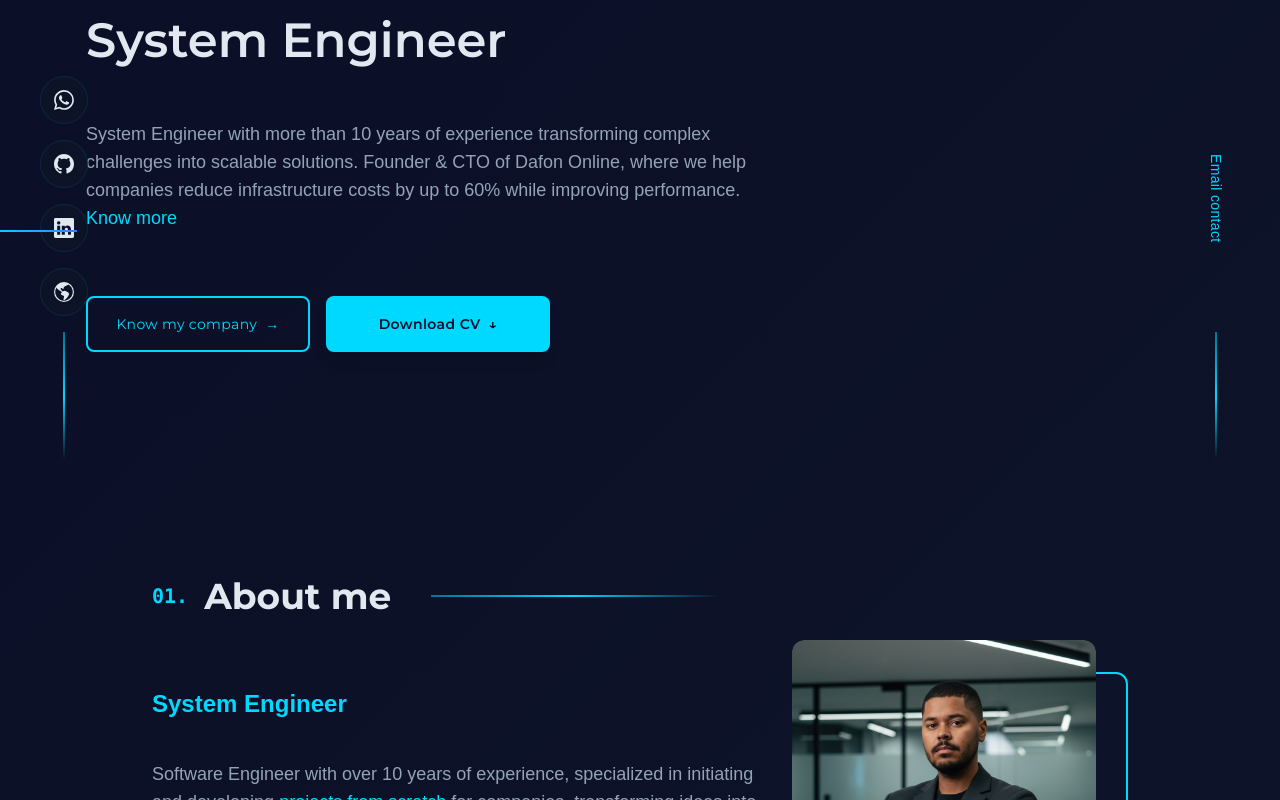
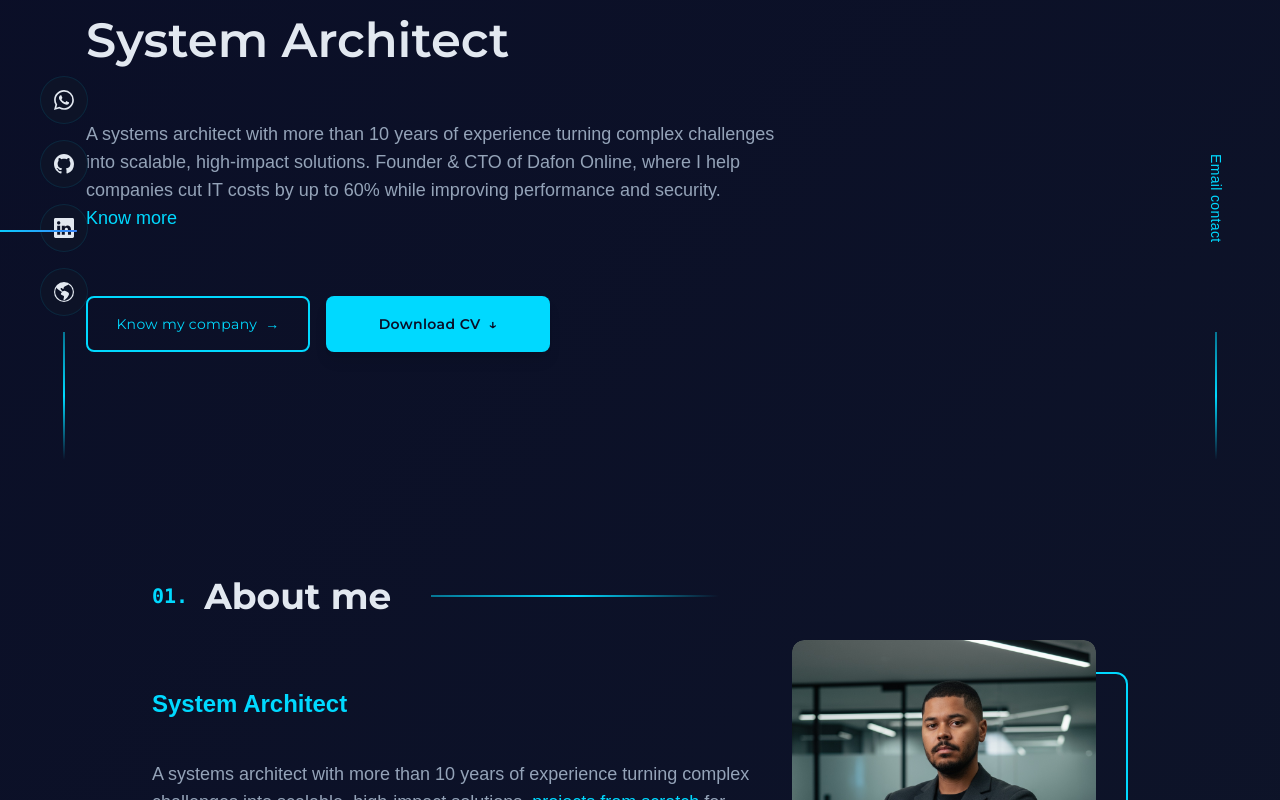
Before and after one commit to Daniel-Fonseca-da-Silva/portfolio-website, a Next.js app: page / in a window 1280 px wide. Shown: the part 340-1140 px from the top of the page. Built offline with nearby package versions, Linux system fonts and the light colour scheme; a web font is replaced by a local one.

Commit message:
fix: added correct description, title and image to be open graph

```diff
--- a/components/About.tsx
+++ b/components/About.tsx
@@ -14,10 +14,10 @@ const About = () => {
       <div className="flex flex-col lg:flex-row gap-8 sm:gap-12 lg:gap-16">
         <div className="w-full lg:w-2/3 text-base sm:text-lg text-textDark font-normal flex flex-col gap-4 sm:gap-6">
           <h3 className="text-lg sm:text-xl md:text-2xl font-bold text-textGreen mt-2 sm:mt-4 mb-3 sm:mb-4">
-          System Engineer
+          System Architect
           </h3>
           <p>
-            Software Engineer with over 10 years of experience, specialized in initiating and developing{" "}
+            A systems architect with more than 10 years of experience turning complex challenges into scalable, high-impact solutions.{" "}
             <span className="text-textGreen">projects from scratch</span> for companies, transforming ideas into{" "}
             <span className="text-textGreen">complete and scalable systems</span>. Founder and independent developer, I work on creating{" "}
             <span className="text-textGreen">original software and digital solutions</span> from conception to delivery, combining{" "}
--- a/components/Banner.tsx
+++ b/components/Banner.tsx
@@ -22,7 +22,7 @@ const Banner = () => {
       >
         <span className="gradient-text">Daniel Fonseca</span>
         <span className="text-textLight mt-2 sm:mt-3 lg:mt-4 text-2xl sm:text-3xl md:text-4xl lg:text-5xl font-semibold">
-          System Engineer
+          System Architect
         </span>
       </motion.h1>
       <motion.p
@@ -31,7 +31,7 @@ const Banner = () => {
         transition={{ duration: 0.5, delay: 0.8 }}
         className="text-base sm:text-lg md:max-w-[700px] text-textDark font-normal leading-relaxed mt-4 sm:mt-6"
       >
-        System Engineer with more than 10 years of experience transforming complex challenges into scalable solutions. Founder & CTO of Dafon Online, where we help companies reduce infrastructure costs by up to 60% while improving performance.{" "}
+        A systems architect with more than 10 years of experience turning complex challenges into scalable, high-impact solutions. Founder & CTO of Dafon Online, where I help companies cut IT costs by up to 60% while improving performance and security.{" "}
         <a href="https://www.linkedin.com/in/daniel-fonseca-da-silva/" target="_blank" className="text-textGreen hover:text-textGreenHover transition-colors duration-300 inline-flex items-center gap-1 group">
           <span className="relative">
             Know more
--- a/components/works/LeroyMerlin.tsx
+++ b/components/works/LeroyMerlin.tsx
@@ -10,7 +10,7 @@ const LeroyMerlin = () => {
       className="w-full"
     >
       <h3 className="flex gap-1 font-medium text-sm md:text-lg xl:text-lg font-titleFont">
-        System Engineer
+        System Architect
       </h3>
       <p className="text-sm md:text-lg mt-1 font-medium text-textDark">
         Dec 2024 - Jul 2025
--- a/components/works/SmartSolutions.tsx
+++ b/components/works/SmartSolutions.tsx
@@ -10,7 +10,7 @@ const SmartSolutions = () => {
       className="w-full"
     >
       <h3 className="flex gap-1 font-medium text-sm md:text-lg xl:text-lg font-titleFont">
-        System Engineer
+        System Architect
       </h3>
       <p className="text-sm md:text-lg mt-1 font-medium text-textDark">
         Oct 2025 - Present
--- a/pages/_document.tsx
+++ b/pages/_document.tsx
@@ -4,6 +4,23 @@ export default function Document() {
   return (
     <Html lang="en">
       <Head>
+        <meta name="viewport" content="width=device-width, initial-scale=1" />
+        <meta name="description" content="A systems architect with more than 10 years of experience turning complex challenges into scalable, high-impact solutions." />
+
+        {/* Open Graph / Facebook */}
+        <meta property="og:type" content="website" />
+        <meta property="og:title" content="Daniel Fonseca da Silva" />
+        <meta property="og:description" content="A systems architect with more than 10 years of experience turning complex challenges into scalable, high-impact solutions." />
+        <meta property="og:image" content="/assets/images/open-graph-daniel.png" />
+        <meta property="og:url" content="https://www.daniel-fonseca.online/" />
+        <meta property="og:site_name" content="Daniel Fonseca da Silva - Portfolio" />
+
+        {/* Twitter */}
+        <meta name="twitter:card" content="summary_large_image" />
+        <meta name="twitter:title" content="Daniel Fonseca da Silva" />
+        <meta name="twitter:description" content="A systems architect with more than 10 years of experience turning complex challenges into scalable, high-impact solutions." />
+        <meta name="twitter:image" content="/assets/images/open-graph-daniel.png" />
+
         <link rel="icon" href="/assets/images/logo.png" />
         <link rel="shortcut icon" href="/assets/images/logo.png" />
         <link rel="apple-touch-icon" href="/assets/images/logo.png" />
--- a/pages/index.tsx
+++ b/pages/index.tsx
@@ -16,9 +16,6 @@ export default function Home() {
     <>
       <Head>
         <title>Daniel Fonseca da Silva</title>
-        <meta name="description" content="Generated by Dafon" />
-        <meta name="viewport" content="width=device-width, initial-scale=1" />
-        <link rel="icon" href="../public/assets/images/logo.png" />
       </Head>
       <main className="w-full min-h-screen font-bodyFont gradient-bg text-textLight overflow-x-hidden scrollbar">
         <Navbar />
```
Also changed, not shown: public/assets/images/open-graph-daniel.png (added), 1 other file (tests, documents, lock files or other folders).
